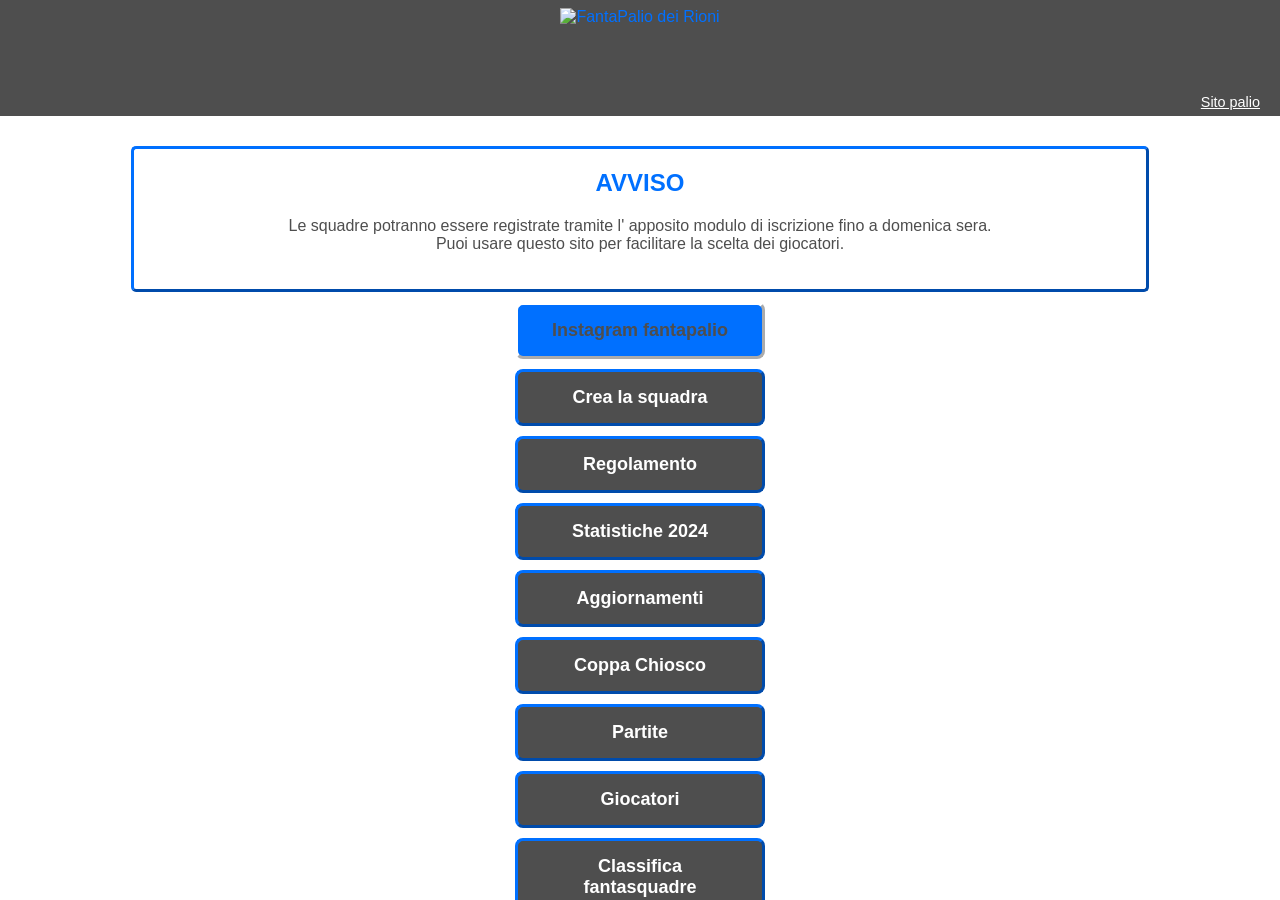
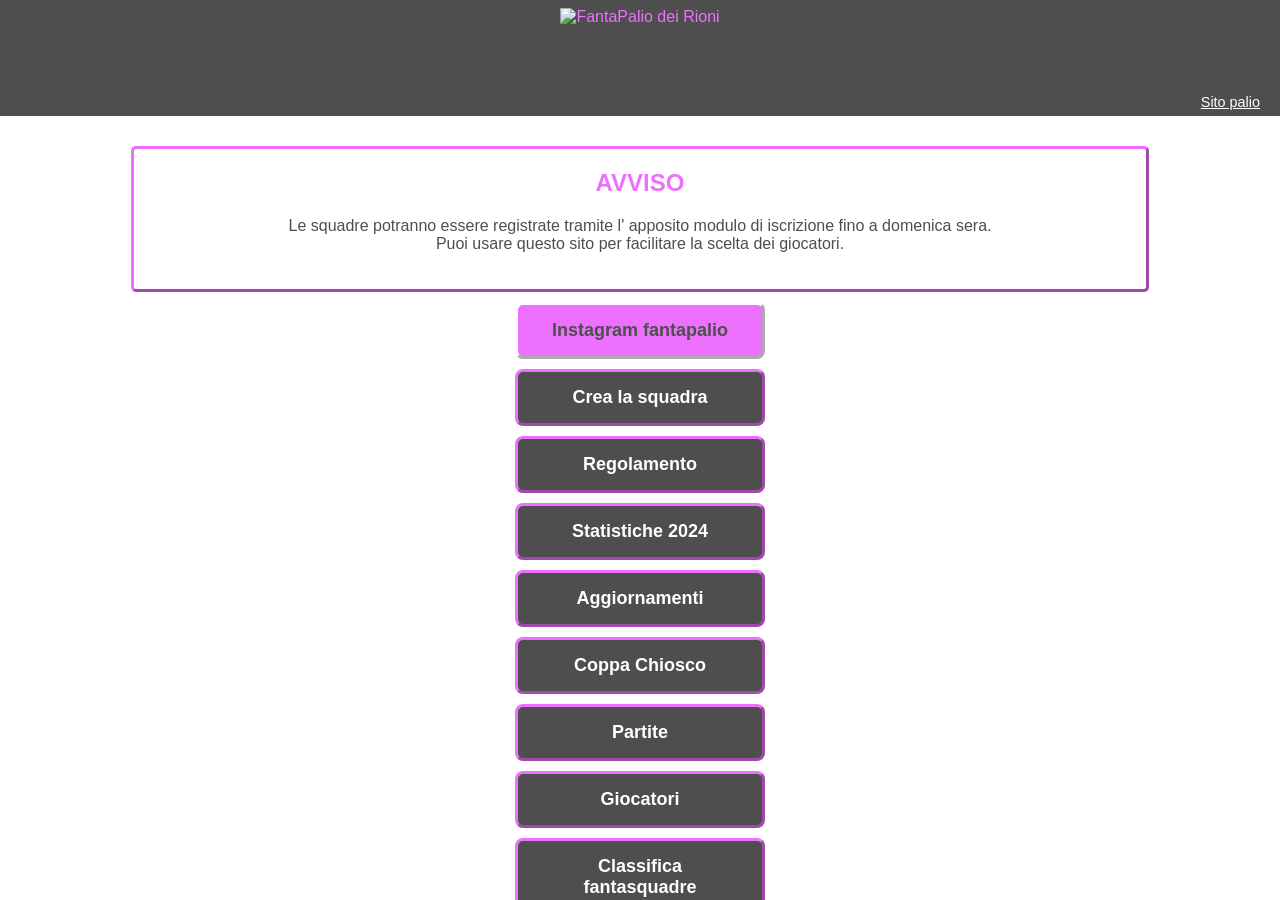

fucsia

--- a/style.css
+++ b/style.css
@@ -7,9 +7,9 @@
     --main-color2:black;
 
     /* arancione */
-    --main-color3:rgb(238, 112, 255);
     --main-color3:rgb(255,109,10);
     --main-color3:rgb(000, 112, 255);
+    --main-color3:rgb(238, 112, 255);
 
     --nord-color1:rgb(255, 50, 50);
     --nord-color2:rgb(0, 0, 0);
